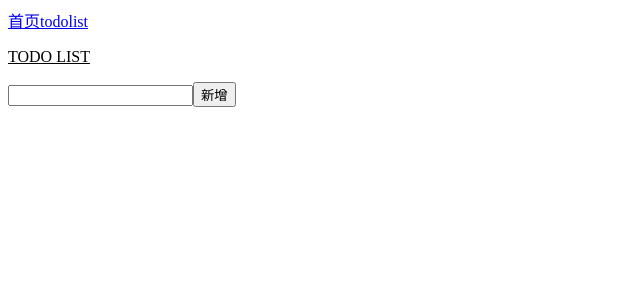
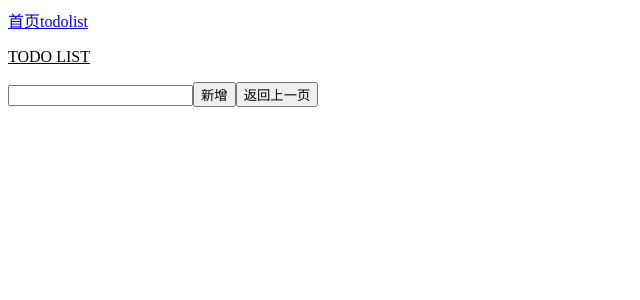
Before and after one commit to tangly1024/vue-demo, a Vue app: page /#/todolist in a window 1280 px wide. Shown: the top 300 px of the page, without its empty margins (0-640 px from the left). Built offline with nearby package versions, Linux system fonts and the light colour scheme.

Commit message:
goback方法

```diff
--- a/src/components/TodoList.vue
+++ b/src/components/TodoList.vue
@@ -3,7 +3,8 @@
   <p  :class="{title : title}" @click="title = ! title">TODO LIST</p>
   <input v-model="newItem" @keyup.enter="submit">
   <button @click="submit">新增</button>
-  <!--用key值提升渲染性能-->
+  <button @click="goBack">返回上一页</button>
+
   <ul >
     <todo-item
         v-for="(item,index) in items"
@@ -36,17 +37,25 @@ export default {
   	}
   },
   mounted: function(){
+    console.log(this.$router)
     this.items = Store.fetch('todo-items')
   },
   methods: {
   	submit: function(){
-        this.items.push({name: this.newItem, finished: false})
+        this.items.push(
+          {name: this.newItem, finished: false}
+          )
         this.newItem = '';
-      },
+    },
   	handleDelete: function(index){
   		console.log('子组件 ' + index + ' 请求删除')
         this.items.splice(index,1);
-  	}
+  	},
+    goBack:  function() {
+      window.history.length > 1
+        ? this.$router.go(-1)
+        : this.$router.push('/')
+    }
   },
   watch: {
     items: function(newVal){
```
